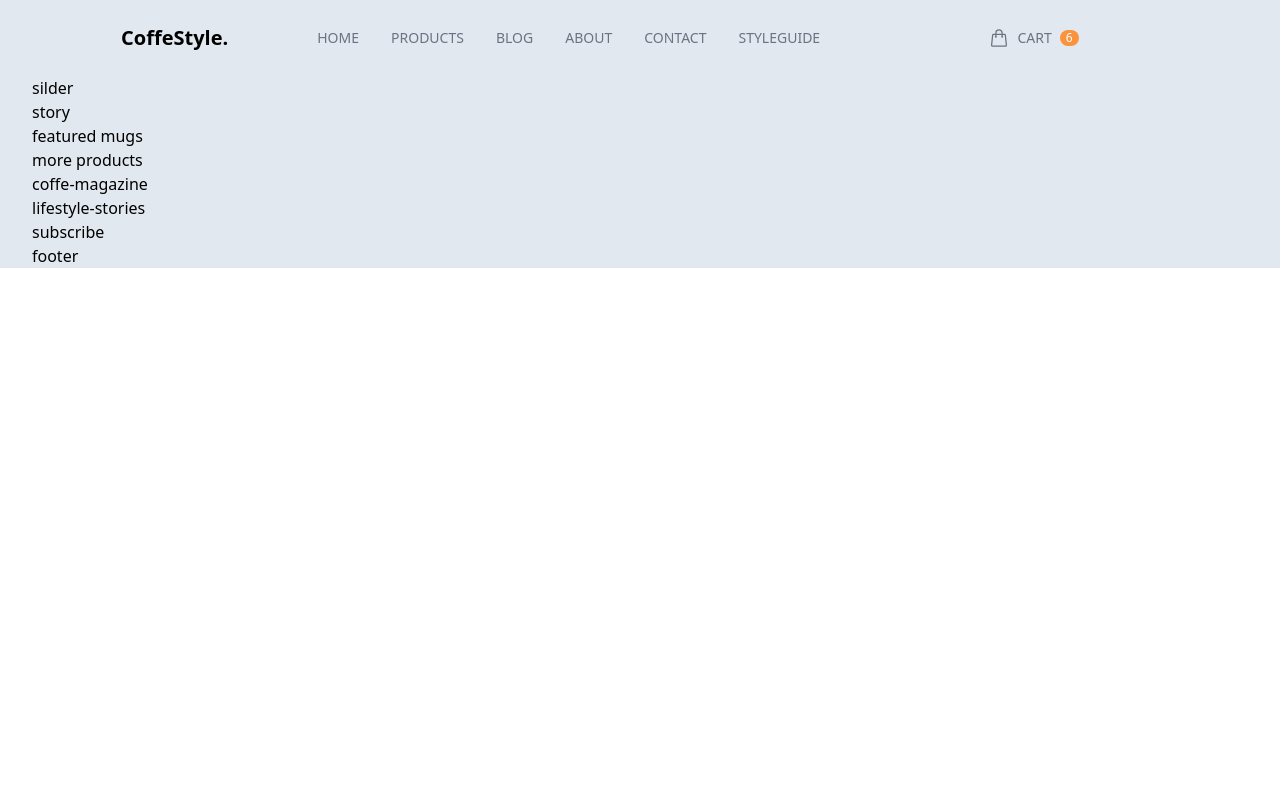
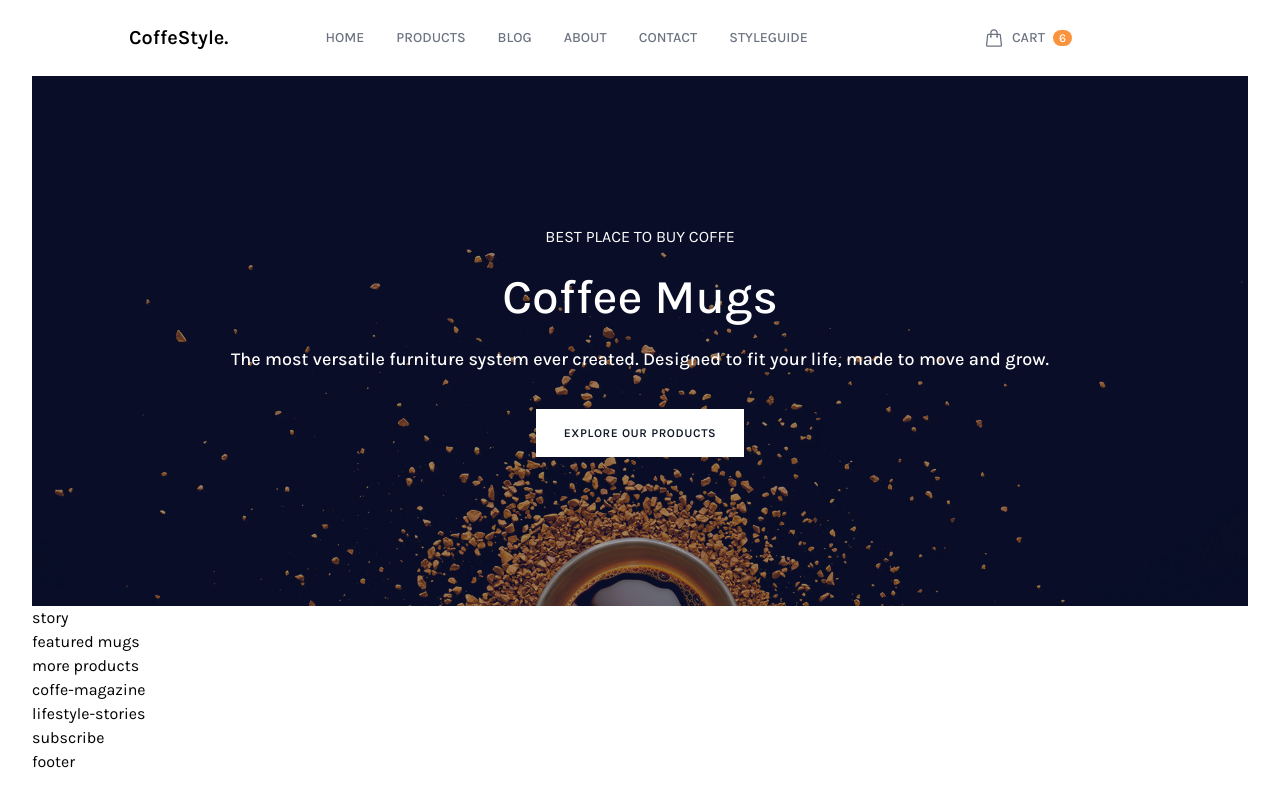
Before and after one commit to nhien261203/CoffeStyle-Tailwindcss, a website: page src/index.html in a window 1280 px wide. Drawn offline with Linux system fonts and the light colour scheme.

Commit message:
add slider

```diff
--- a/src/index.html
+++ b/src/index.html
@@ -6,15 +6,14 @@
     <meta name="viewport" content="width=device-width, initial-scale=1.0">
     <title>Coffe Style</title>
     <link rel="stylesheet" href="../public/output.css" type="text/css">
-    <link
-        href="https://fonts.googleapis.com/css2?family=Karla:ital,wght@0,200..800;1,200..800&family=Roboto+Mono:wght@100..700&display=swap"
-        rel="stylesheet">
+    <link href="https://fonts.googleapis.com/css2?family=Karla:wght@200..800&display=swap" rel="stylesheet">
+
     <link rel="icon" type="image/x-icon" href="../public/img/favicon/dev.png">
 </head>
 
 <body>
     <div id="root">
-        <div class="content-wrapper font-Karla max-w-screen-2xl text-base mx-auto px-8 bg-slate-200">
+        <div class="content-wrapper font-karla max-w-screen-xl text-base mx-auto px-8 ">
             <header class="py-6 mx-auto">
                 <nav class="flex flex-row justify-between items-center relative">
                     <div class="logo basis-2/6 text-center text-xl font-semibold cursor-pointer">
@@ -68,8 +67,23 @@
             </header>
             <main>
 
-                <div class="slider">
-                    silder
+                <div class="slider h-[530px] bg-[url('../public/img/favicon/slider-coffe.jpg')] bg-cover bg-no-repeat bg-bottom">
+                    <div class="w-full h-full flex justify-center items-center bg-gray-900 bg-opacity-40">
+                        <div class="text-white mx-16 text-center">
+                            <div class="uppercase mb-6">best place to buy coffe</div>
+                            <div class="font-medium text-5xl mb-6">Coffee Mugs</div>
+
+                            <div class="font-medium text-lg mb-9">The most versatile furniture system ever created.
+                                Designed to fit your life, made to move and grow.</div>
+
+                            <div class="flex justify-center">
+                                <div class="uppercase bg-white text-gray-900 w-max tracking-wider py-4 px-7 text-xs font-semibold cursor-pointer hover:bg-opacity-90">
+                                    Explore Our products
+                                </div>
+                            </div>
+                        </div>
+
+                    </div>
                 </div><!--End slider-->
                 <div class="story">
                     story
```
Also changed, not shown: public/img/favicon/slider-coffe.jpg (added), public/output.css.
